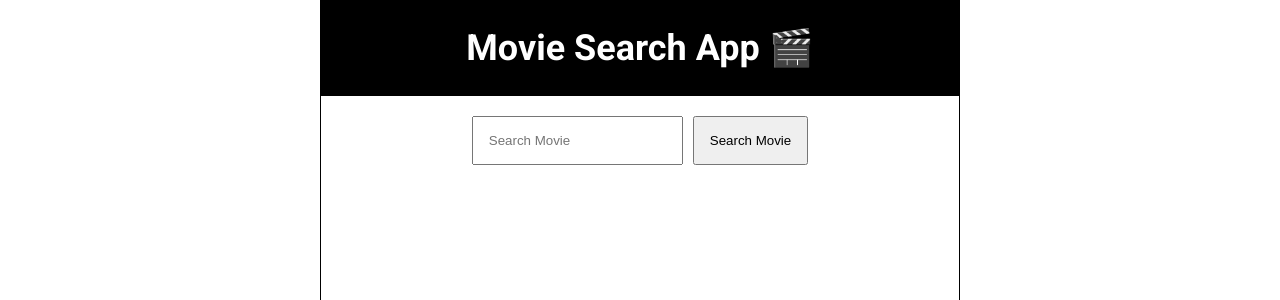
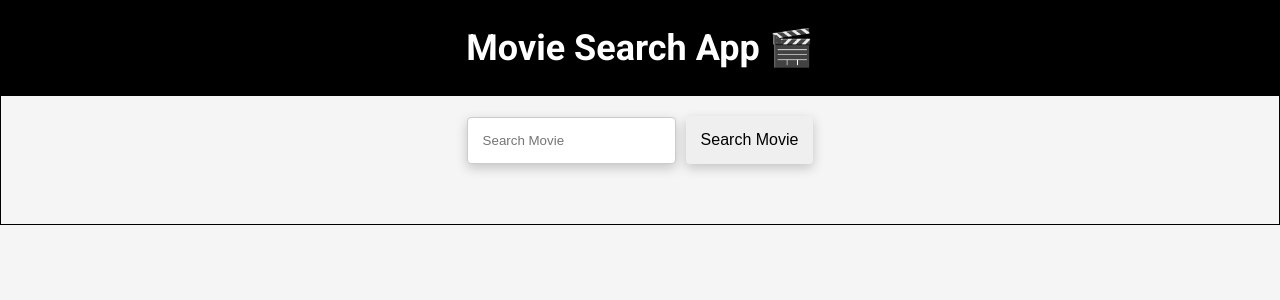
Before and after one commit to oeprxc/movie-search-app, a React (Vite) app: page / in a window 1280 px wide. Shown: the top 300 px of the page. Built offline with nearby package versions, Linux system fonts and the light colour scheme.

Commit message:
Completed my SearchBar.jsx logic. Started implementing my design with css

```diff
--- a/src/App.css
+++ b/src/App.css
@@ -19,6 +19,7 @@
   color: var(--text-color);
   line-height: 1.8;
   font-family: "Roboto", sans-serif;
+  background-color: #f5f5f5;
  }
 
 
@@ -29,6 +30,6 @@
 
  .card {
     border: 1px solid black;
-  width: 50%;
-  height: 70vh;
+  width: 100%;
+ min-width: 100vh;
  }
--- a/src/Components/SearchBar.css
+++ b/src/Components/SearchBar.css
@@ -8,8 +8,46 @@
 #searchMovie {
     padding: 1.5rem;
     margin-right: 1rem;
+    border-radius: 0.4rem;
+    border: 1px solid #ccc;
+     box-shadow: 0px 4px 12px rgba(0, 0, 0, 0.20);
 }
 
 #btn {
     padding: 1.5rem;
+    border: none;
+    font-size: 1.6rem;
+    cursor: pointer;
+     border-radius: 0.4rem;
+      box-shadow: 0px 4px 12px rgba(0, 0, 0, 0.20);
 }
+
+.movieContainer {
+    display: grid;
+    grid-template-columns: repeat(4, 1fr);
+    gap: 2rem;
+    margin: 3rem 2rem;
+}
+
+.movieCard {
+    padding: 1.5rem;
+    border: 1px solid #ddd;
+    border-radius: 1rem;
+    background-color: white;
+     box-shadow: 0px 4px 12px rgba(0, 0, 0, 0.20);
+}
+
+.movieCard img {
+    width: 100%;
+    height: 350px;
+    object-fit: cover;
+}
+
+.movieCard h2 {
+    margin-top: 1rem;
+    font-size: 2rem;
+}
+
+.movieCard p {
+    margin-top: 0.5rem;
+}
--- a/src/Components/SearchBar.jsx
+++ b/src/Components/SearchBar.jsx
@@ -5,6 +5,9 @@ import { useState } from "react"
     const [movieName, setMovie] = useState("")
 
     const [searching, setSearching] = useState("")
+
+
+    const [movies, setMovies] = useState([])
 
     const handleSubmit = async (event) => {
    event.preventDefault()
@@ -29,13 +32,17 @@ import { useState } from "react"
     }
     const movieData = await response.json()
 
-    const movie = movieData.results[0]
-    console.log(movie)
+    if(movieData.results.length === 0) {
+  setSearching("No movies found.")
+  return
+    }
+    setMovies(movieData.results)
 
+    setMovie("")
     setSearching("")
+
    } catch (error) {
 
-   setSearching("Something went wrong. Please try again later.")
    console.log(error)
    }
     }
@@ -49,6 +56,20 @@ import { useState } from "react"
 
         </form>
     </div>
+
+    <div className="movieContainer">
+    {movies.map((movie) => (
+      <div className="movieCard" key={movie.id} >
+          <img
+      src={`https://image.tmdb.org/t/p/w500${movie.poster_path}`}
+      alt={movie.title}
+    />
+        <h2>{movie.title}</h2>
+        <p>{movie.release_date}</p>
+        <p>{movie.vote_average}</p>
+      </div>
+    ))}
+    </div>
     </>
     )
  }
```
